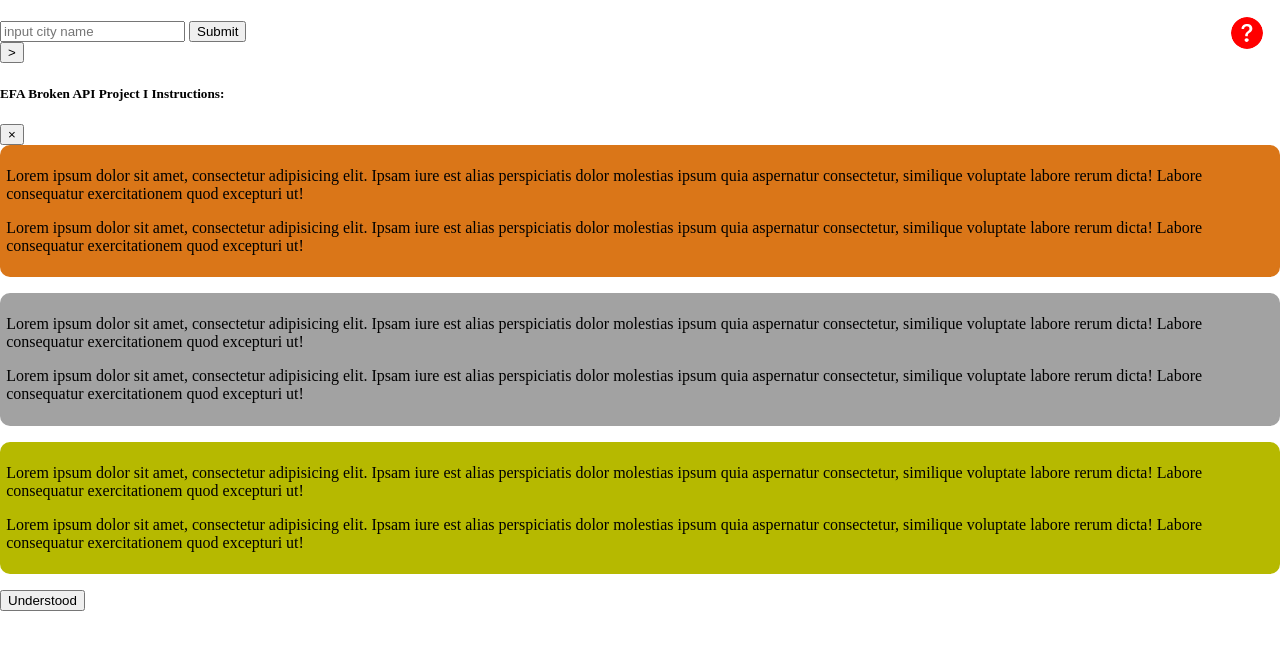
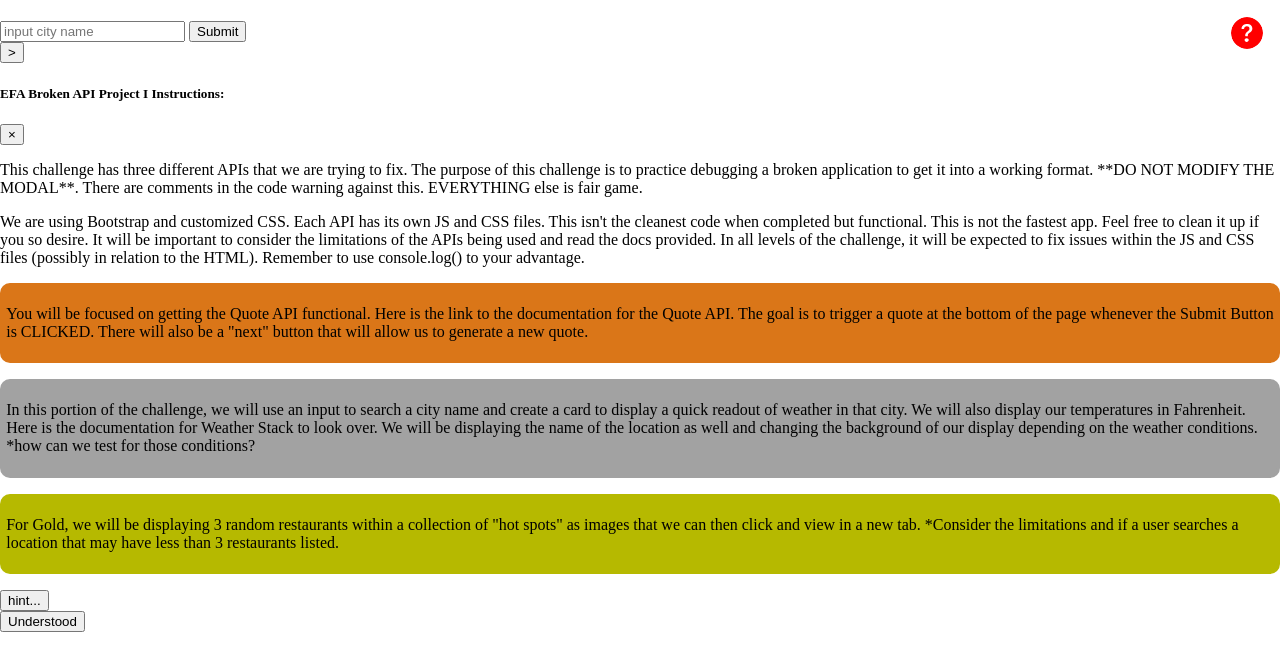
Before and after one commit to coderwine/EFA-debugChallenge-ProjOne-BROKEN, a plain HTML site: page index.html in a window 1280 px wide. Drawn offline with nearby package versions, Linux system fonts and the light colour scheme; files that its build step writes are made by us from their sources; files whose address does not match are found by name.

Commit message:
modal updated

```diff
--- a/index.html
+++ b/index.html
@@ -41,6 +41,7 @@
     </div>
 
     <!-- MODAL - DO NOT ALTER THIS CODE -->
+
     <!-- Launch static backdrop modal -->
 
     <svg width="2em" height="2em" viewBox="0 0 16 16" class="bi bi-question-circle-fill modBTN" fill="red"
@@ -62,32 +63,25 @@
                     </button>
                 </div>
                 <div class="modal-body">
+                    <section>
+                        <p>This challenge has three different APIs that we are trying to fix.  The purpose of this challenge is to practice debugging a broken application to get it into a working format.  **DO NOT MODIFY THE MODAL**.  There are comments in the code warning against this.  EVERYTHING else is fair game.</p>
+                        <p>We are using Bootstrap and customized CSS.  Each API has its own JS and CSS files.  This isn't the cleanest code when completed but functional. This is not the fastest app. Feel free to clean it up if you so desire.  It will be important to consider the limitations of the APIs being used and read the docs provided.  In all levels of the challenge, it will be expected to fix issues within the JS and CSS files (possibly in relation to the HTML).  Remember to use console.log() to your advantage.</p>
+                    </section>
                     <div id="bronze">
-                        <p>Lorem ipsum dolor sit amet, consectetur adipisicing elit. Ipsam iure est alias perspiciatis dolor
-                            molestias ipsum quia aspernatur consectetur, similique voluptate labore rerum dicta! Labore
-                            consequatur exercitationem quod excepturi ut!</p>
-                        <p>Lorem ipsum dolor sit amet, consectetur adipisicing elit. Ipsam iure est alias perspiciatis dolor
-                            molestias ipsum quia aspernatur consectetur, similique voluptate labore rerum dicta! Labore
-                            consequatur exercitationem quod excepturi ut!</p>
+                        <p>You will be focused on getting the Quote API functional.  Here is the link to the documentation for the Quote API.  The goal is to trigger a quote at the bottom of the page whenever the Submit Button is CLICKED.
+                            There will also be a "next" button that will allow us to generate a new quote.
+                        </p>
                     </div>
 
                     <div id="silver">
-                        <p>Lorem ipsum dolor sit amet, consectetur adipisicing elit. Ipsam iure est alias perspiciatis dolor
-                            molestias ipsum quia aspernatur consectetur, similique voluptate labore rerum dicta! Labore
-                            consequatur exercitationem quod excepturi ut!</p>
-                        <p>Lorem ipsum dolor sit amet, consectetur adipisicing elit. Ipsam iure est alias perspiciatis dolor
-                            molestias ipsum quia aspernatur consectetur, similique voluptate labore rerum dicta! Labore
-                            consequatur exercitationem quod excepturi ut!</p>
+                        <p>In this portion of the challenge, we will use an input to search a city name and create a card to display a quick readout of weather in that city.  We will also display our temperatures in Fahrenheit.  Here is the documentation for Weather Stack to look over.  We will be displaying the name of the location as well and changing the background of our display depending on the weather conditions.  *how can we test for those conditions?</p>
                     </div>
 
                     <div id="gold">
-                        <p>Lorem ipsum dolor sit amet, consectetur adipisicing elit. Ipsam iure est alias perspiciatis dolor
-                            molestias ipsum quia aspernatur consectetur, similique voluptate labore rerum dicta! Labore
-                            consequatur exercitationem quod excepturi ut!</p>
-                        <p>Lorem ipsum dolor sit amet, consectetur adipisicing elit. Ipsam iure est alias perspiciatis dolor
-                            molestias ipsum quia aspernatur consectetur, similique voluptate labore rerum dicta! Labore
-                            consequatur exercitationem quod excepturi ut!</p>
+                        <p>For Gold, we will be displaying 3 random restaurants within a collection of "hot spots" as images that we can then click and view in a new tab.  *Consider the limitations and if a user searches a location that may have less than 3 restaurants listed.</p>
                     </div>
+
+                    <button onclick='() => {alert("There are 40 Total errors throughout the complete project")}'>hint...</button>
                 </div>
                 <div class="modal-footer">
                     <button type="button" class="btn btn-success" data-dismiss="modal">Understood</button>
```
Also changed, not shown: 1 other file.
